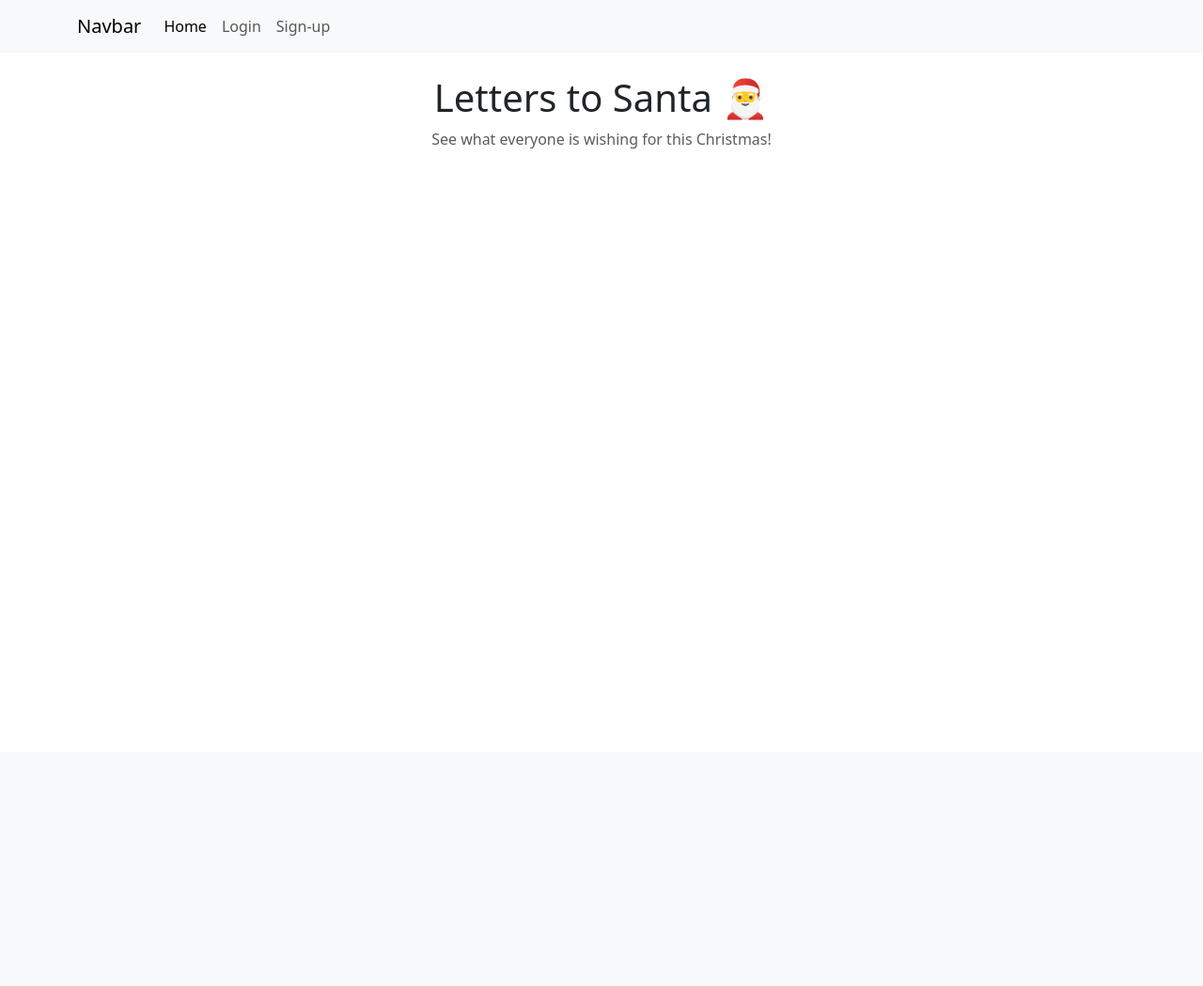
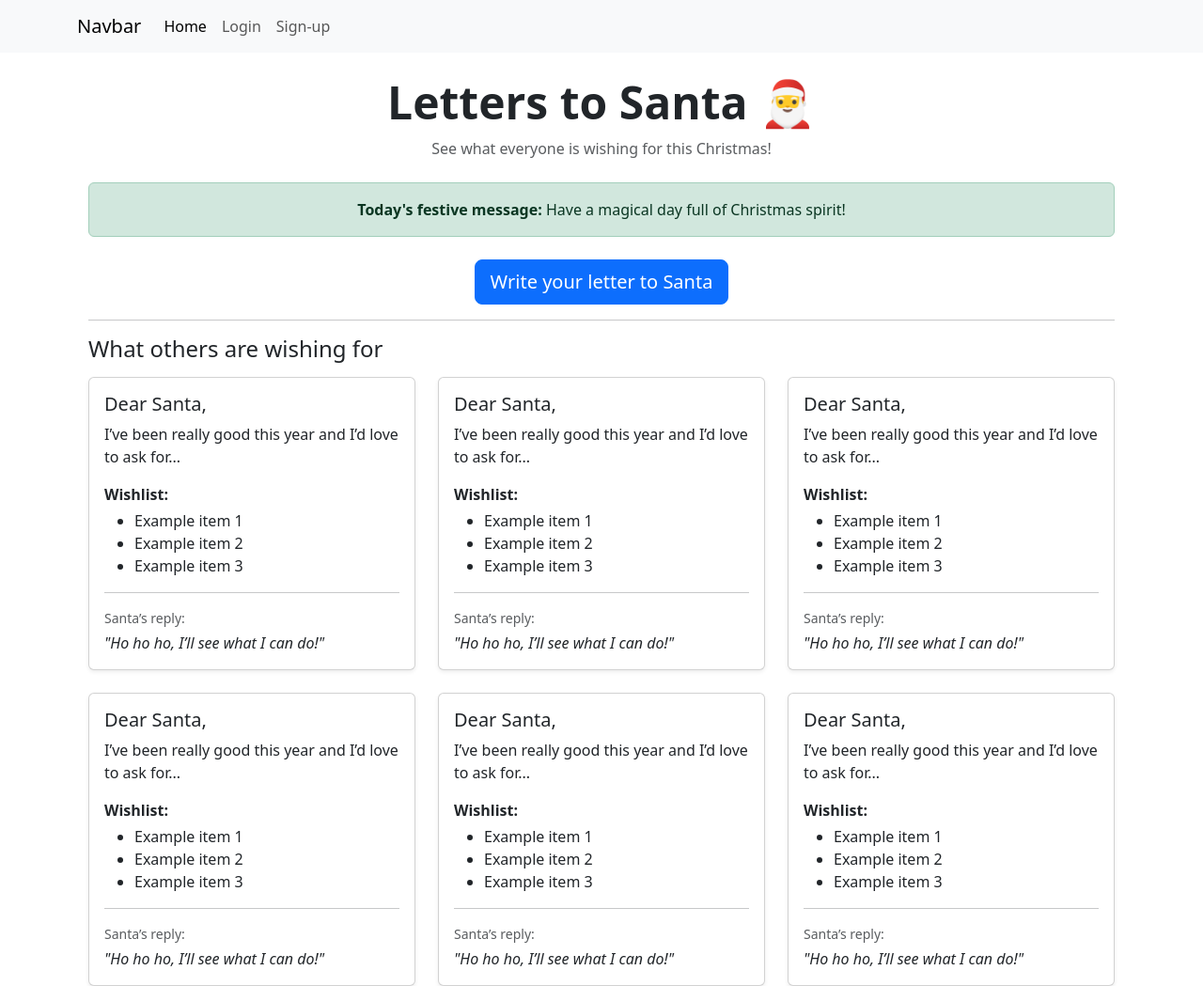
Before and after one commit to DylanAustin-TheDreamer/Christmas-Hackathon-, a Django app: page / in a window 1280 px wide. Shown: the whole page at 94% size. Before the commit the page ends 158 px from the top, so only its background shows below. Run offline with Django 4.2, Linux system fonts and the light colour scheme.

Commit message:
Card added, using Dylan's django strucuture instead of defining them myself.

```diff
--- a/Letters2Santa/views.py
+++ b/Letters2Santa/views.py
@@ -3,7 +3,8 @@ from django.shortcuts import render
 # Create your views here.
 # of these views here are just basic pageloading
 def home(request):
-    return render(request, 'home.html')
+    letters = range(6)  # Fake 6 letters for display purposes
+    return render(request, "home.html", {"letters": letters})
 
 def dashboard(request):
     return render(request, 'dashboard.html')
--- a/templates/home.html
+++ b/templates/home.html
@@ -1,5 +1,56 @@
-{% extends 'base.html' %}
+{% extends "base.html" %}
+
 {% block content %}
-<h1 class="text-center">Letters to Santa 🎅</h1>
-<p class="text-center text-muted">See what everyone is wishing for this Christmas!</p>
+<div class="container mt-4">
+
+  <!-- Title -->
+  <div class="text-center mb-4">
+    <h1 class="display-5 fw-bold">Letters to Santa 🎅</h1>
+    <p class="text-muted">See what everyone is wishing for this Christmas!</p>
+  </div>
+
+  <!-- Daily festive message (placeholder) -->
+  <div class="alert alert-success text-center" role="alert">
+    <strong>Today's festive message:</strong>
+    <span>Have a magical day full of Christmas spirit!</span>
+  </div>
+
+  <!-- Write letter button -->
+  <div class="text-center mt-4">
+    <a href="#" class="btn btn-primary btn-lg">
+      Write your letter to Santa
+    </a>
+  </div>
+ <!-- Letters wall -->
+  <hr><!-- this is a grey line -->
+
+  <h2 class="h4 mb-3">What others are wishing for</h2>
+
+  <div class="row g-4"><!-- wrap the whole card grid with "row",g-4 means the gap between cards is 4-->
+    {% for letter in letters %} <!--dkango for loop-->
+      <div class="col-md-4"><!--12/4 = 3-->
+        <div class="card shadow-sm h-100"><!--BootstrapCard-->
+          <div class="card-body">
+            <h5 class="card-title">Dear Santa,</h5>
+            <p class="card-text">
+              I’ve been really good this year and I’d love to ask for...
+            </p>
+
+            <p class="fw-bold mb-1">Wishlist:</p>
+            <ul class="mb-2">
+              <li>Example item 1</li>
+              <li>Example item 2</li>
+              <li>Example item 3</li>
+            </ul>
+
+            <hr><!--Santa reply block-->
+            <p class="small text-muted mb-1">Santa’s reply:</p>
+            <p class="fst-italic mb-0">"Ho ho ho, I’ll see what I can do!"</p>
+          </div>
+        </div>
+      </div>
+    {% endfor %}
+  </div>
+
+</div>
 {% endblock %}
--- a/urls.py
+++ /dev/null
@@ -1,6 +0,0 @@
-from django.urls import path
-from . import views
-
-urlpatterns = [
-    path("", views.home, name="home"),
-]
--- a/views.py
+++ /dev/null
@@ -1,4 +0,0 @@
-from django.shortcuts import render
-
-def home(request):
-    return render(request, 'home.html')
```
